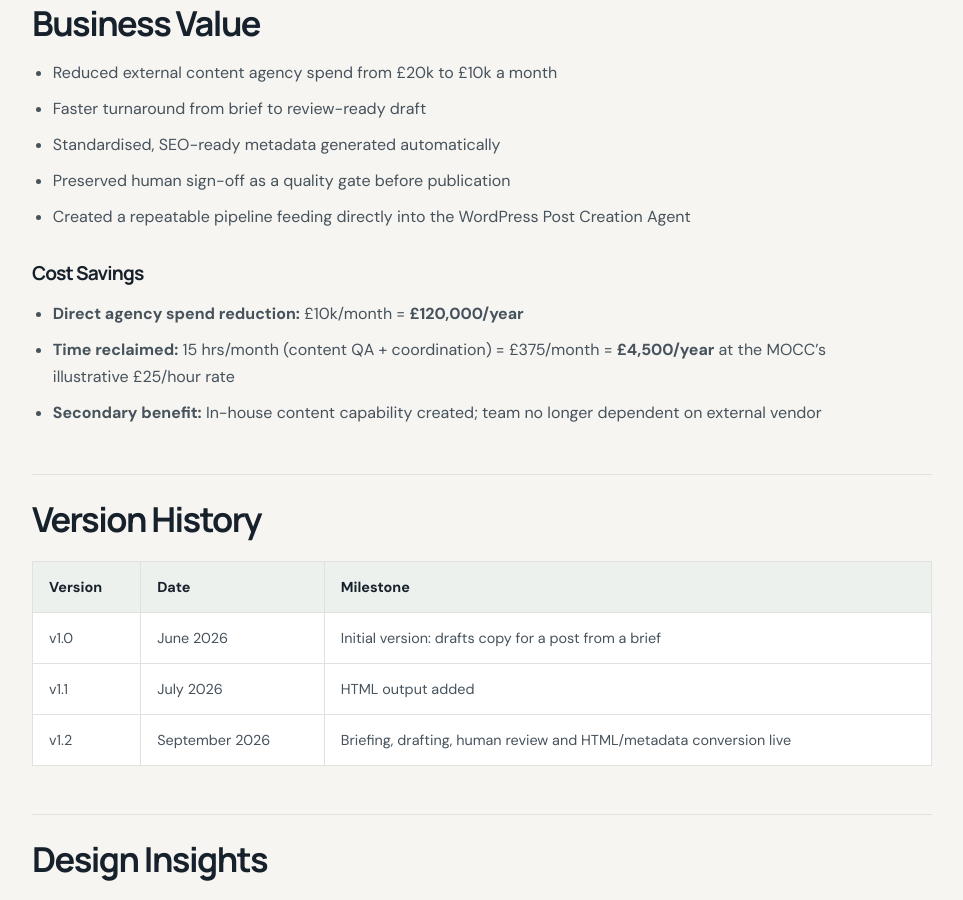
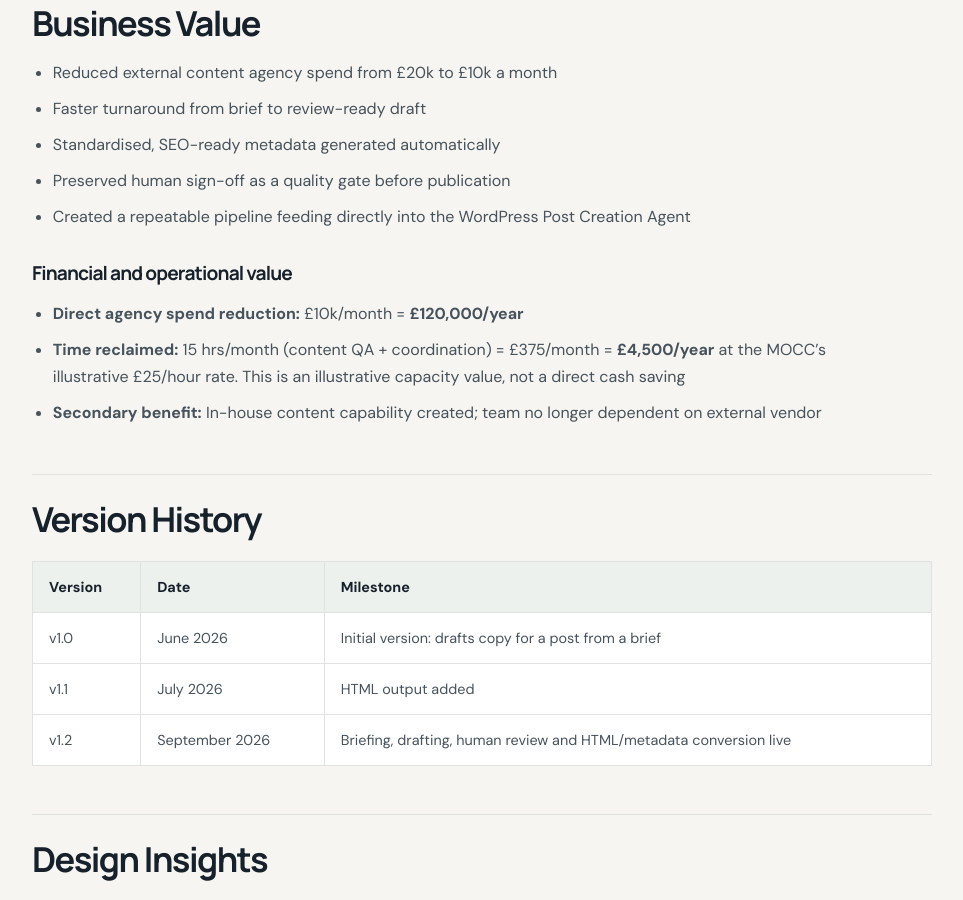
Before and after one commit to georgefwmurray/Marketing-Operations-Control-Centre, a Jekyll site: the page built from Agents/Content Agent/Content-Agent.md, in a window 1280 px wide and 900 px high, scrolled down 2035 px. Shown: the whole window, without its empty margins (158-1121 px from the left). Built offline with Jekyll 4.4.1, drawn with Linux system fonts in a browser that asks for light colours.

Commit message:
Distinguish illustrative capacity value from cash savings

```diff
--- a/Agents/Content Agent/Content-Agent.md
+++ b/Agents/Content Agent/Content-Agent.md
@@ -46,10 +46,10 @@ The Content Agent is briefed either via Semrush AEO recommendations or directly
 - Preserved human sign-off as a quality gate before publication
 - Created a repeatable pipeline feeding directly into the WordPress Post Creation Agent
 
-### Cost Savings
+### Financial and operational value
 
 - **Direct agency spend reduction:** £10k/month = **£120,000/year**
-- **Time reclaimed:** 15 hrs/month (content QA + coordination) = £375/month = **£4,500/year** at the MOCC's illustrative £25/hour rate
+- **Time reclaimed:** 15 hrs/month (content QA + coordination) = £375/month = **£4,500/year** at the MOCC's illustrative £25/hour rate. This is an illustrative capacity value, not a direct cash saving
 - **Secondary benefit:** In-house content capability created; team no longer dependent on external vendor
 
 ## Version History
```
